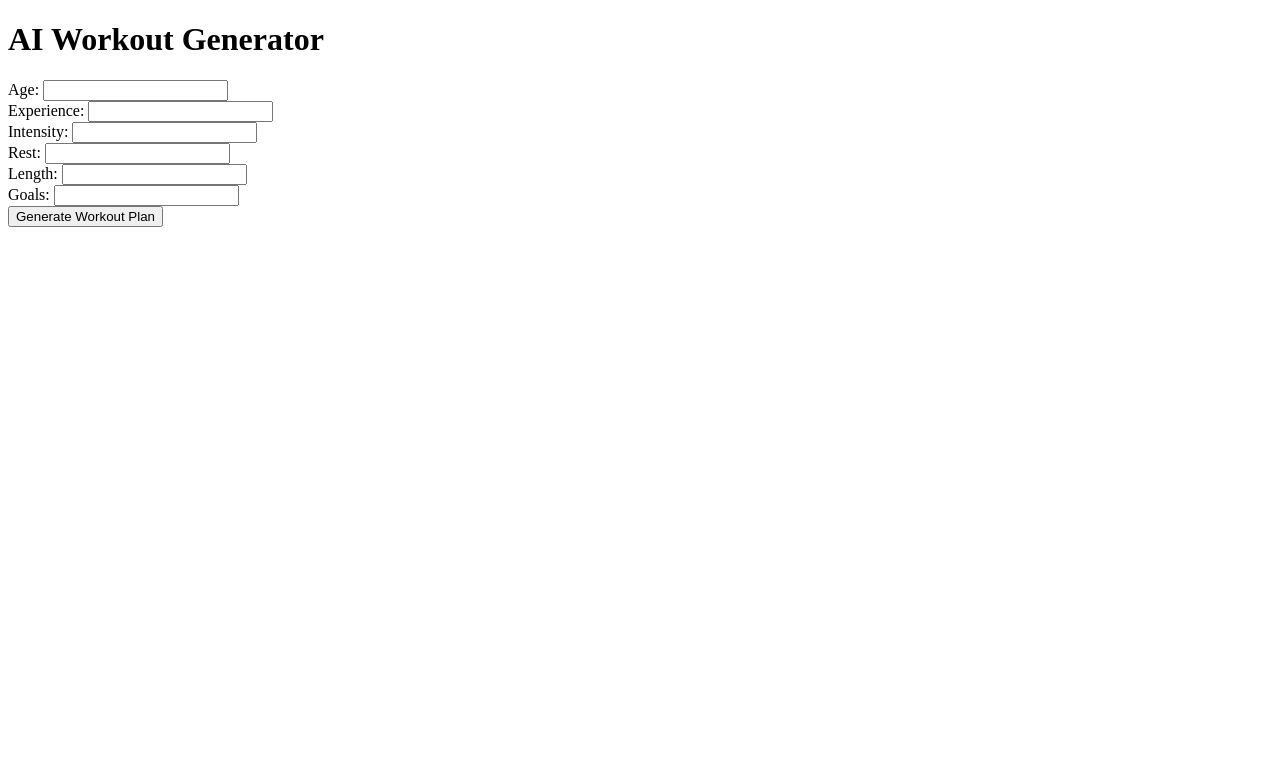
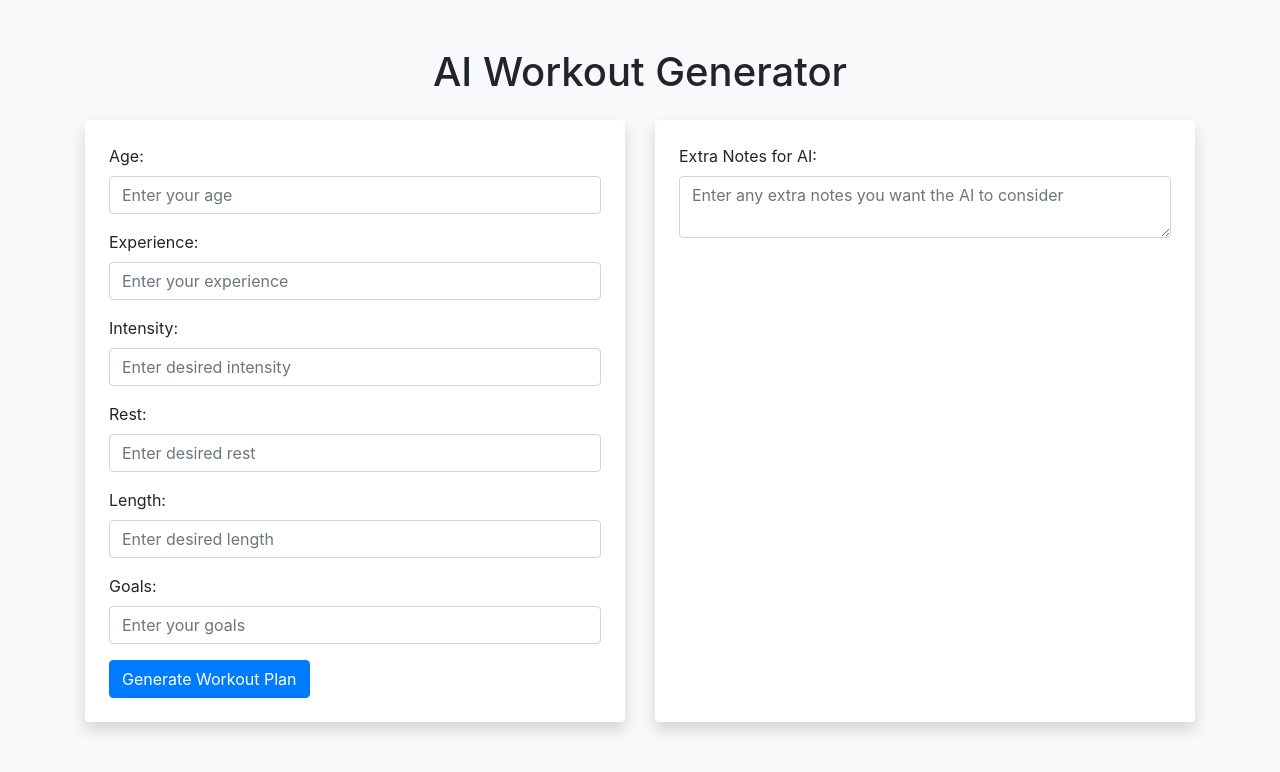
Before and after one commit to BraydenG623/GPTAI_Fitness, a website: page index.html in a window 1280 px wide. Drawn offline with nearby package versions, Linux system fonts and the light colour scheme.

Commit message:
Added bootstrap implementation for better frontend UI and added extra features

```diff
--- a/index.html
+++ b/index.html
@@ -1,4 +1,4 @@
-<!DOCTYPE html>
+<!-- <!DOCTYPE html>
 <html lang="en">
   <head>
     <meta charset="UTF-8" />
@@ -27,4 +27,110 @@
     </main>
     <script src="script.js"></script>
   </body>
+</html> -->
+
+<!DOCTYPE html>
+<html lang="en">
+  <head>
+    <meta charset="UTF-8" />
+    <meta name="viewport" content="width=device-width, initial-scale=1.0" />
+    <meta http-equiv="X-UA-Compatible" content="ie=edge" />
+    <title>GPT4 Chat Workout Generator</title>
+    <link
+      href="https://stackpath.bootstrapcdn.com/bootstrap/4.3.1/css/bootstrap.min.css"
+      rel="stylesheet"
+    />
+    <link rel="stylesheet" href="./style.css" />
+    <link rel="icon" href="./favicon.ico" type="image/x-icon" />
+    <style>
+      .row{
+        display: flex;
+      }
+      .row > div{
+        flex: 1;
+      }
+    </style>
+  </head>
+
+  <body class="bg-light">
+    <main class="container mt-5">
+      <h1 class="text-center mb-4">AI Workout Generator</h1>
+      <div class = "row">
+        <div class = "col-md-6">
+      <form action="" class="bg-white p-4 rounded shadow h-100">
+        <div class="form-group">
+          <label for="age">Age:</label>
+          <input
+            type="text"
+            id="age"
+            class="form-control"
+            placeholder="Enter your age"
+          />
+        </div>
+        <div class="form-group">
+          <label for="experience">Experience:</label>
+          <input
+            type="text"
+            id="experience"
+            class="form-control"
+            placeholder="Enter your experience"
+          />
+        </div>
+        <div class="form-group">
+          <label for="intensity">Intensity:</label>
+          <input
+            type="text"
+            id="intensity"
+            class="form-control"
+            placeholder="Enter desired intensity"
+          />
+        </div>
+        <div class="form-group">
+          <label for="rest">Rest:</label>
+          <input
+            type="text"
+            id="rest"
+            class="form-control"
+            placeholder="Enter desired rest"
+          />
+        </div>
+        <div class="form-group">
+          <label for="length">Length:</label>
+          <input
+            type="text"
+            id="length"
+            class="form-control"
+            placeholder="Enter desired length"
+          />
+        </div>
+        <div class="form-group">
+          <label for="goals">Goals:</label>
+          <input
+            type="text"
+            id="goals"
+            class="form-control"
+            placeholder="Enter your goals"
+          />
+        </div>
+        <button type="submit" class="btn btn-primary">
+          Generate Workout Plan
+        </button>
+      </form>
+    </div>
+    <div class = "col-md-6">
+      <div class = "bg-white p-4 rounded shadow h-100">
+        <div class = "form-group">
+          <label for "extra">Extra Notes for AI:</label>
+          <textarea id = "extra" class = "form-control" placeholder = "Enter any extra notes you want the AI to consider"></textarea>
+        </div>
+      </div>
+    </div>
+  </div>
+      <div id="intermission" class="my-4 text-center" style="display: none">
+        <p class="mb-0">Your Workout is being generated...</p>
+      </div>
+      <div id="chat-log" class="mt-4"></div>
+    </main>
+    <script src="script.js"></script>
+  </body>
 </html>
--- a/index.js
+++ b/index.js
@@ -6,7 +6,7 @@ import cors from "cors";
 
 const openai = new OpenAI({
   organization: "org-EkMW04j2Oc01IKCgosuDkyn7", // This is your organization ID
-  apiKey: process.env.OPENAI_API_KEY, // This is also the default, can be omitted
+  apiKey: process.env.OPENAI_API_KEY, //process.env.OPENAI_API_KEY, // This is also the default, can be omitted
 });
 
 const app = express(); // Create express app which will run the server/ express is a framework for nodejs
@@ -20,9 +20,9 @@ app.use(cors()); // Use cors to allow cross origin requests/ cors is a middlewar
 app.use(express.urlencoded({ extended: false })); // Use express.urlencoded to parse URL-encoded bodies (as sent by HTML forms)/ extended: false means that the values of the object will be strings or arrays/ extended: true means that the values of the object can be any type
 
 app.post("/", async (req, res) => {
-  const { age, experience, intensity, rest, length, goals } = req.body; // Destructure the request body to get the values of age, experience, intensity, rest, length and goals/ req.body is the request body sent by the client
+  const { age, experience, intensity, rest, length, goals, extra } = req.body; // Destructure the request body to get the values of age, experience, intensity, rest, length and goals/ req.body is the request body sent by the client
 
-  const initialMessage = `Create a workout plan for a ${age}-year-old with ${experience}-level experience focusing on ${goals} with ${intensity} intensity for ${rest} days a week, lasting ${length} minutes each session.`;
+  const initialMessage = `Create a workout plan for a ${age}-year-old with ${experience}-level experience focusing on ${goals} with ${intensity} intensity for ${rest} days a week, lasting ${length} minutes each session, and also consider ${extra} when making the program.`;
 
   const chatCompletion = await openai.chat.completions.create({
     model: "gpt-3.5-turbo",
--- a/script.js
+++ b/script.js
@@ -12,6 +12,7 @@ form.addEventListener("submit", (e) => {
   const rest = document.getElementById("rest").value;
   const length = document.getElementById("length").value;
   const goals = document.getElementById("goals").value;
+  const extra = document.getElementById("extra").value;
 
   // Create a data object
   const data = {
@@ -21,6 +22,7 @@ form.addEventListener("submit", (e) => {
     rest,
     length,
     goals,
+    extra,
   };
 
   // Show the intermission message
@@ -34,8 +36,9 @@ form.addEventListener("submit", (e) => {
     },
     body: JSON.stringify(data),
   })
-    .then((res) => res.json())
+    .then((res) => res.json()) // Parse the response as JSON
     .then((data) => {
+      // Log the response by
       // Hide intermission message
       intermission.style.display = "none";
 
```
